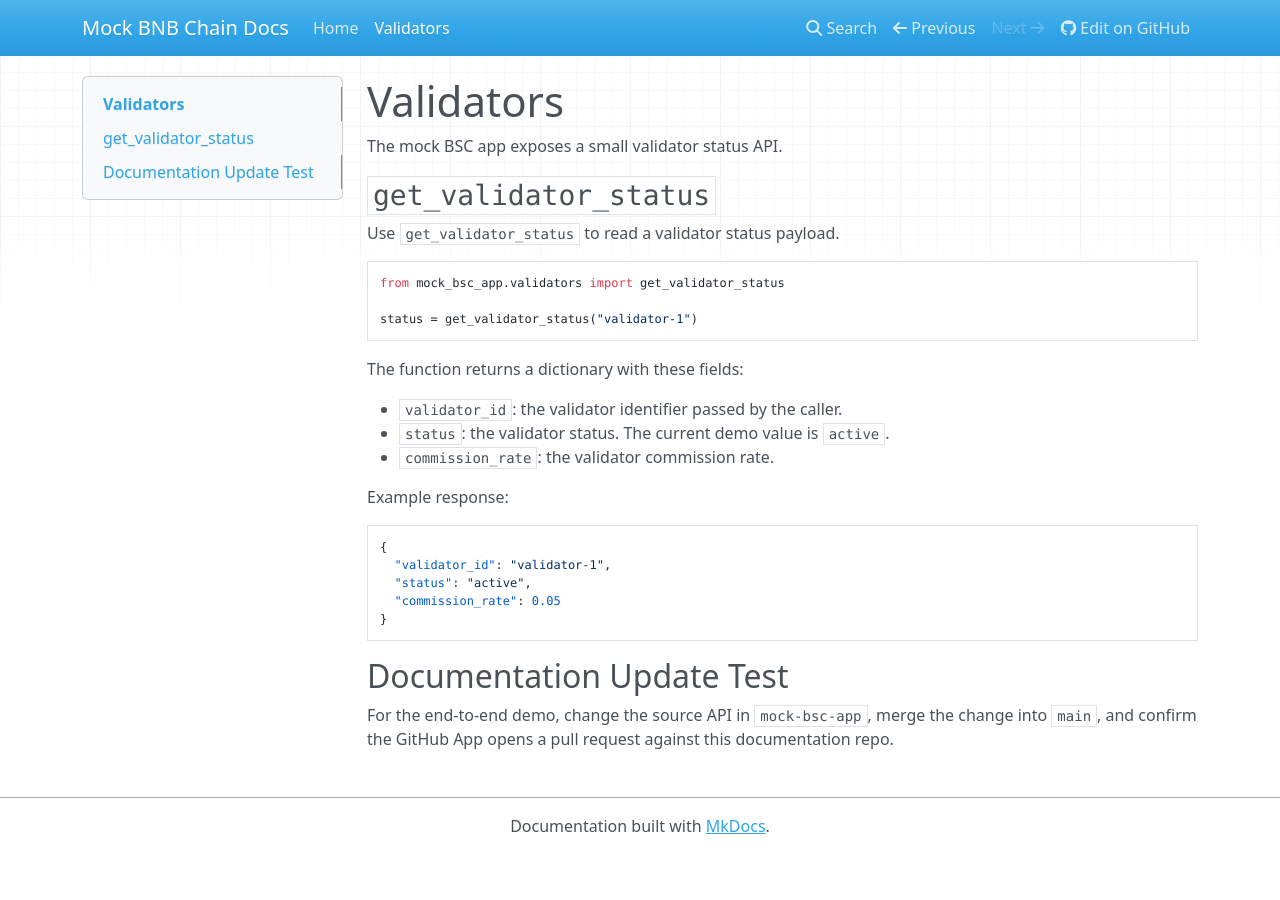
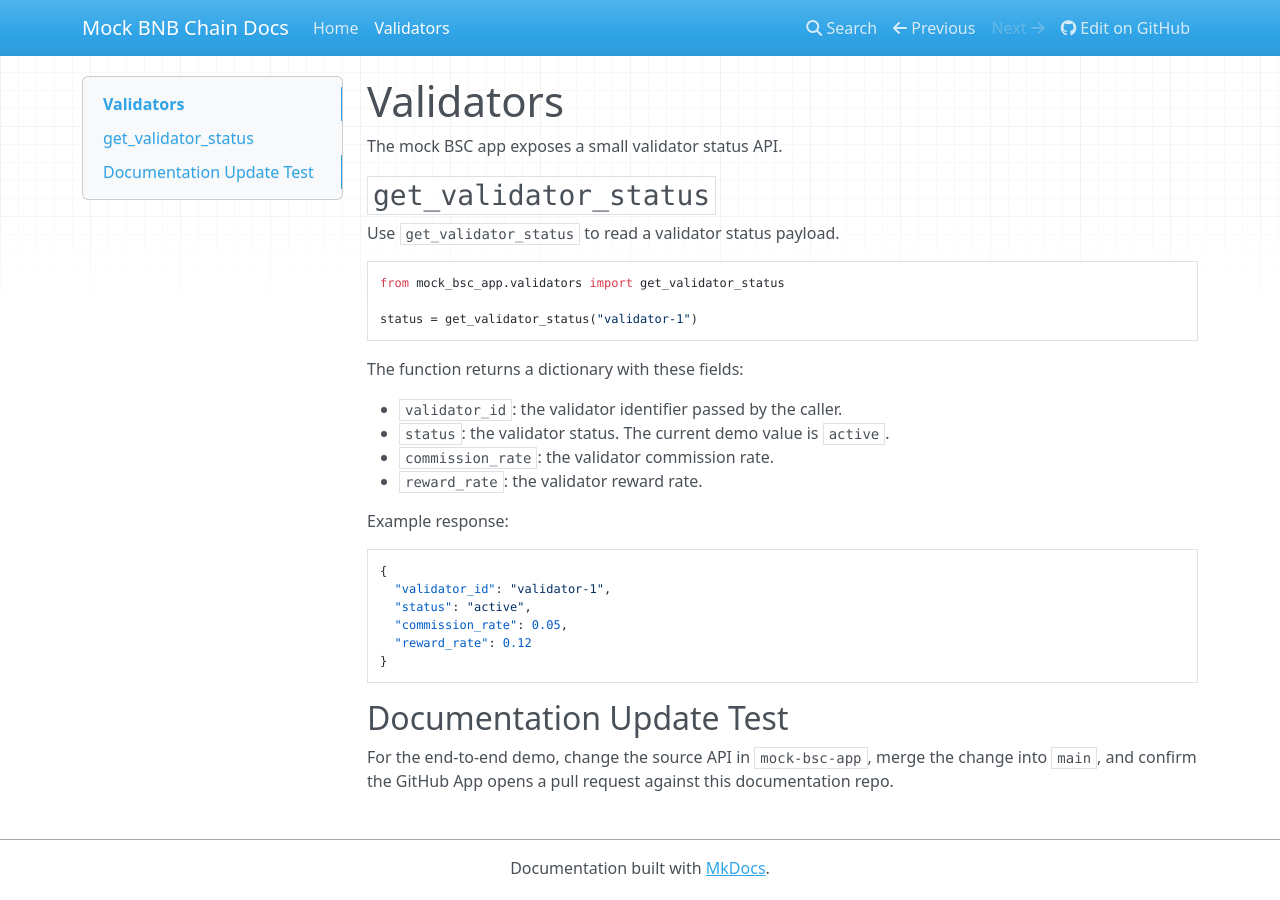
Before and after one commit to koredeBNB/mock-mkdocs-repo, an MkDocs documentation site: the page built from docs/validators.md, in a window 1280 px wide. Built offline with MkDocs 1.6.1, drawn with Linux system fonts in a browser that asks for light colours; nearby versions of some CDN libraries.

Commit message:
Update docs/validators.md from AI docsite updater

````diff
--- a/docs/validators.md
+++ b/docs/validators.md
@@ -17,6 +17,7 @@ The function returns a dictionary with these fields:
 - `validator_id`: the validator identifier passed by the caller.
 - `status`: the validator status. The current demo value is `active`.
 - `commission_rate`: the validator commission rate.
+- `reward_rate`: the validator reward rate.
 
 Example response:
 
@@ -24,7 +25,8 @@ Example response:
 {
   "validator_id": "validator-1",
   "status": "active",
-  "commission_rate": 0.05
+  "commission_rate": 0.05,
+  "reward_rate": 0.12
 }
 ```
 
````
